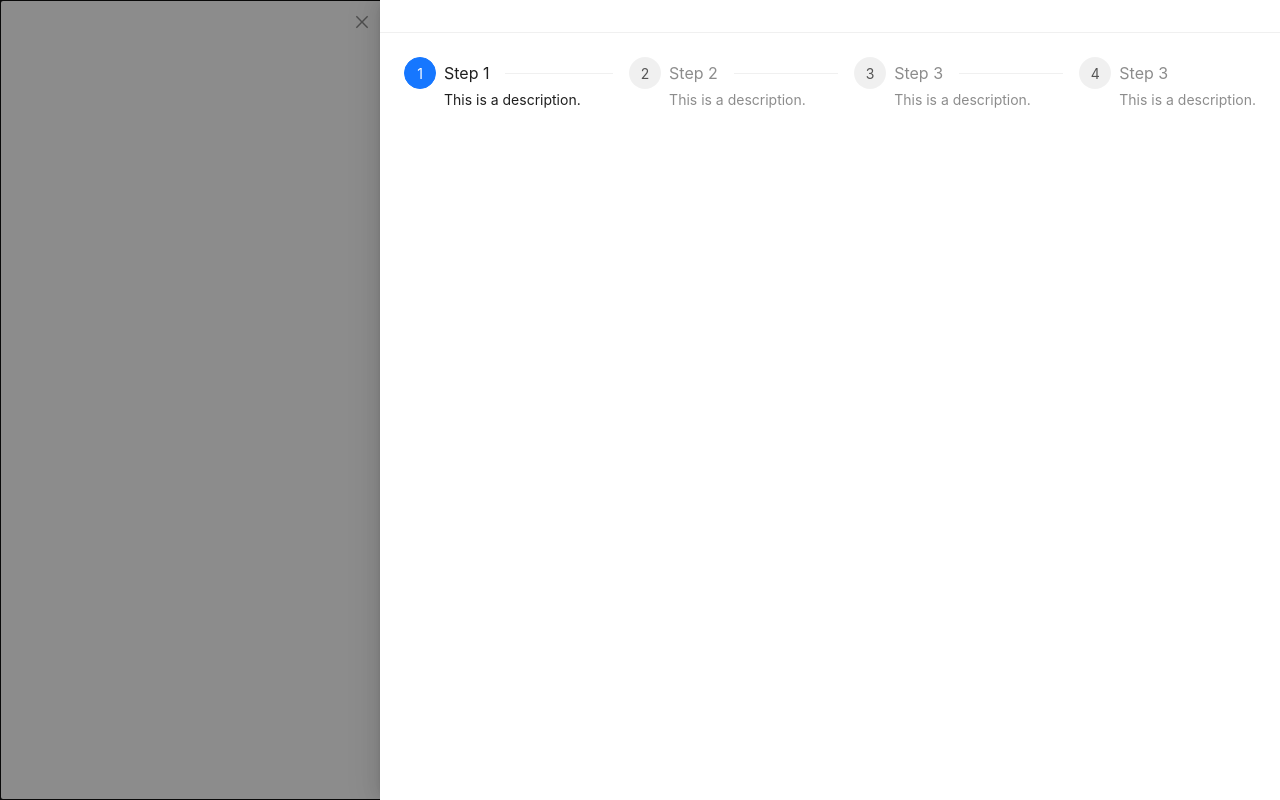
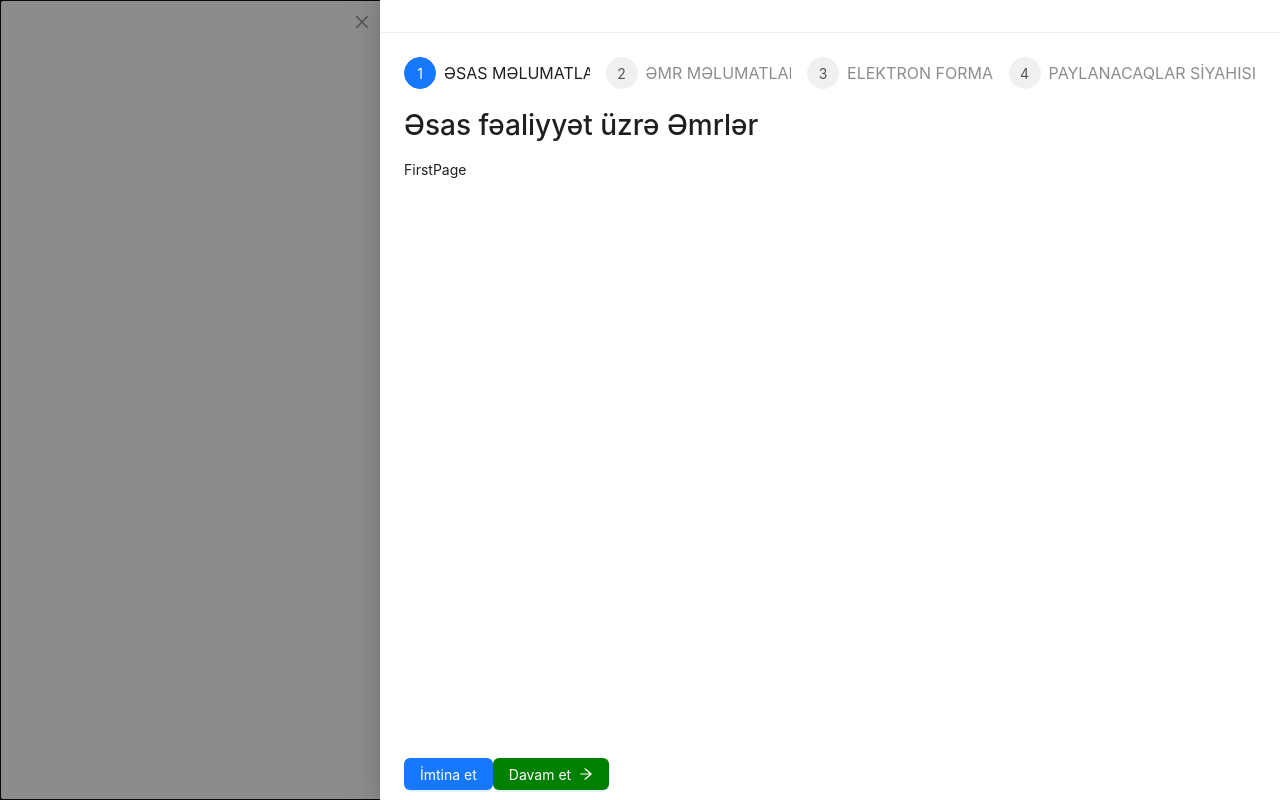
Before and after one commit to lmnxndv/final-task, a React (Vite) app: page / in a window 1280 px wide. Built offline with nearby package versions, Linux system fonts and the light colour scheme.

Commit message:
added drawer, steps and buttons

```diff
--- a/src/components/SidePanel/index.tsx
+++ b/src/components/SidePanel/index.tsx
@@ -1,6 +1,12 @@
-import { Drawer, Steps } from "antd";
+import { Drawer, Steps, Button} from "antd";
+import {ArrowRightOutlined} from '@ant-design/icons'
 import React, { useState } from "react";
 import "./style.css";
+import FirstPage from "../../pages/firstPage";
+import SecondPage from "../../pages/secondPage";
+import ThirdPage from "../../pages/thirdPage";
+import FourthPage from "../../pages/fourthPage";
+
 
 const SidePanel: React.FC = () => {
   const [open, setOpen] = useState(true);
@@ -10,38 +16,57 @@ const SidePanel: React.FC = () => {
     setOpen(false);
   };
 
-  const onChange = (value: number) => {
-    console.log("onChange:", value);
-    setCurrent(value);
+  const drawerWidth = 900;
+
+  const showStep = (step: number) => {
+    switch (step) {
+      case 0:
+        return <FirstPage />;
+      case 1:
+        return <SecondPage />;
+      case 2:
+        return <ThirdPage />;
+      case 3:
+        return <FourthPage />;
+      default:
+        return null;
+    }
   };
-  const description = "This is a description.";
-  const drawerWidth = 900;
+
   return (
-    <div>
-      <Drawer placement="right" width={drawerWidth}  onClose={onClose} open={open}>
+    <div className="main-content">
+      <Drawer
+        placement="right"
+        width={drawerWidth}
+        onClose={onClose}
+        open={open}
+        className="drawer"
+      >
         <Steps
           current={current}
-          onChange={onChange}
+          onChange={setCurrent}
           items={[
             {
-              title: "Step 1",
-              description,
+              title: "ƏSAS MƏLUMATLAR",
             },
             {
-              title: "Step 2",
-              description,
+              title: "ƏMR MƏLUMATLARI",
             },
             {
-              title: "Step 3",
-              description,
+              title: "ELEKTRON FORMA",
             },
             {
-              title: "Step 3",
-              description,
+              title: "PAYLANACAQLAR SİYAHISI",
             },
-
           ]}
         />
+        <h1>Əsas fəaliyyət üzrə Əmrlər</h1>
+
+        {showStep(current)}
+        <div className="btns">
+        <Button type="primary" >İmtina et</Button>
+        <Button type="primary" style={{background:"#008000", color:'#fff'}}>Davam et <ArrowRightOutlined /></Button>
+        </div>
       </Drawer>
     </div>
   );
--- a/src/components/SidePanel/style.css
+++ b/src/components/SidePanel/style.css
@@ -6,3 +6,36 @@
 :where(.css-dev-only-do-not-override-qgg3xn).ant-drawer .ant-drawer-header {
   padding: 0;
 }
+:where(.css-dev-only-do-not-override-qgg3xn).ant-steps .ant-steps-item-title{
+    font-size: 10px;
+    font-weight: 600;
+}
+:where(.css-dev-only-do-not-override-qgg3xn).ant-steps .ant-steps-item-finish .ant-steps-item-icon{
+    background-color: #44633F;
+    border-color: #44633F;
+}
+
+:where(.css-dev-only-do-not-override-qgg3xn).ant-steps .ant-steps-item-finish .ant-steps-item-icon >.ant-steps-icon{
+    color: #fff;
+}
+:where(.css-dev-only-do-not-override-qgg3xn).ant-steps .ant-steps-item-finish>.ant-steps-item-container>.ant-steps-item-content>.ant-steps-item-title::after{
+    background-color: #333;
+}
+ h1{
+    font-weight: 500;
+}
+.btns{
+    position: absolute;
+    bottom: 10px;
+}
+:where(.css-dev-only-do-not-override-qgg3xn).ant-btn-primary:not(:disabled):not(.ant-btn-disabled){
+    background-color: transparent;
+    border: 1px solid #008000;
+    color:#008000;
+    border-radius: 25px;
+    margin-right: 5px;
+    font-weight: 600;
+}
+:where(.css-dev-only-do-not-override-qgg3xn).ant-btn-primary:not(:disabled):not(.ant-btn-disabled):hover{
+    background-color: #008000;
+}
--- /dev/null
+++ b/src/pages/firstPage/index.tsx
@@ -0,0 +1,8 @@
+
+const FirstPage = () => {
+  return (
+    <div>FirstPage</div>
+  )
+}
+
+export default FirstPage
--- /dev/null
+++ b/src/pages/fourthPage/index.tsx
@@ -0,0 +1,8 @@
+
+const FourthPage = () => {
+  return (
+    <div>FourthPage</div>
+  )
+}
+
+export default FourthPage
--- /dev/null
+++ b/src/pages/secondPage/index.tsx
@@ -0,0 +1,8 @@
+
+const SecondPage = () => {
+  return (
+    <div>SecondPage</div>
+  )
+}
+
+export default SecondPage
--- /dev/null
+++ b/src/pages/thirdPage/index.tsx
@@ -0,0 +1,8 @@
+
+const ThirdPage = () => {
+  return (
+    <div>ThirdPage</div>
+  )
+}
+
+export default ThirdPage
```
